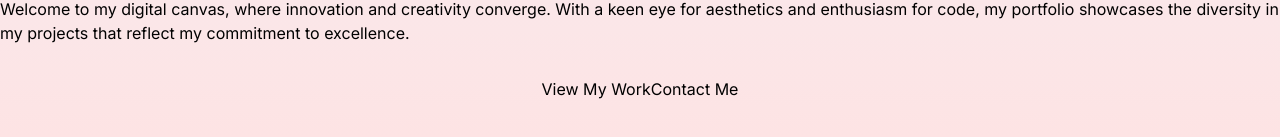
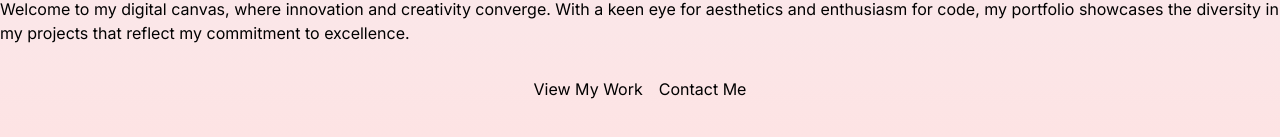
Before and after one commit to anirudhg001/portfolio_2024, a Next.js app: page / in a window 1280 px wide. Shown: the part 611-748 px from the top of the page. Built offline with nearby package versions, Linux system fonts and the light colour scheme.

Commit message:
text styling

```diff
--- a/src/app/page.jsx
+++ b/src/app/page.jsx
@@ -18,7 +18,7 @@
           portfolio showcases the diversity in my projects that reflect my
           commitment to excellence.
         </p>
-        <div>
+        <div className="flex gap-4">
           <button>View My Work</button>
           <button>Contact Me</button>
         </div>
```
